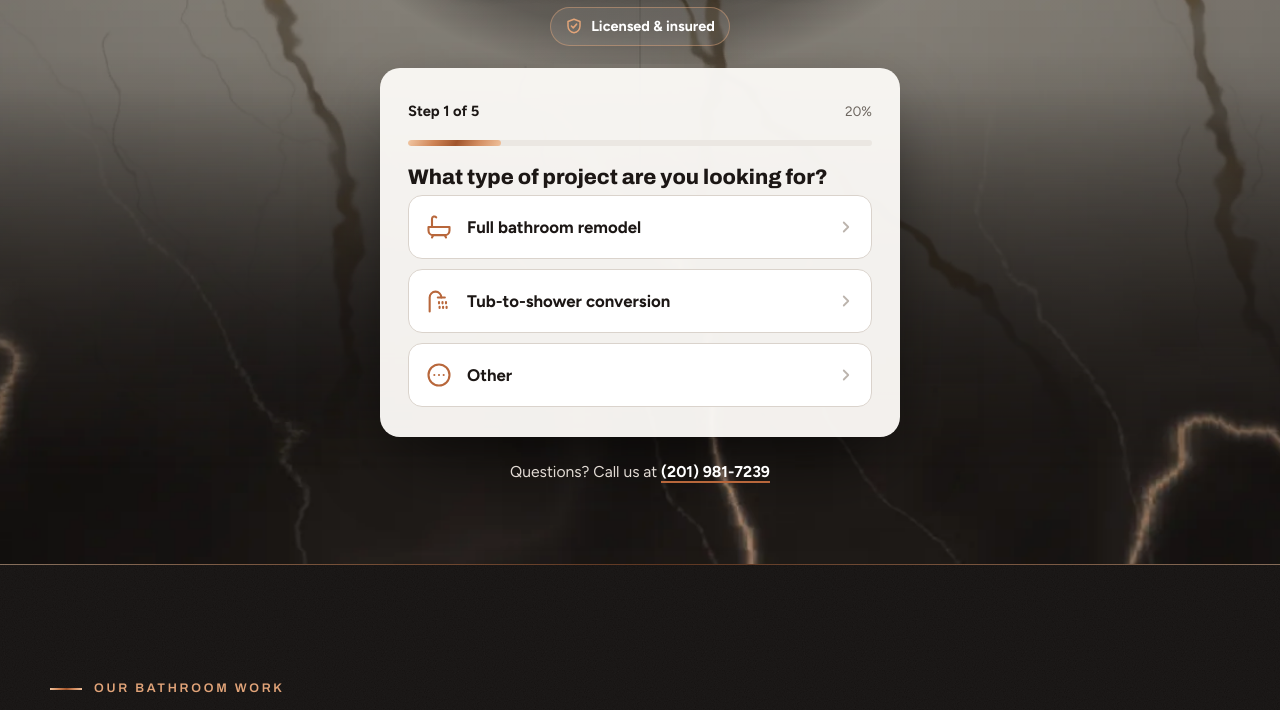
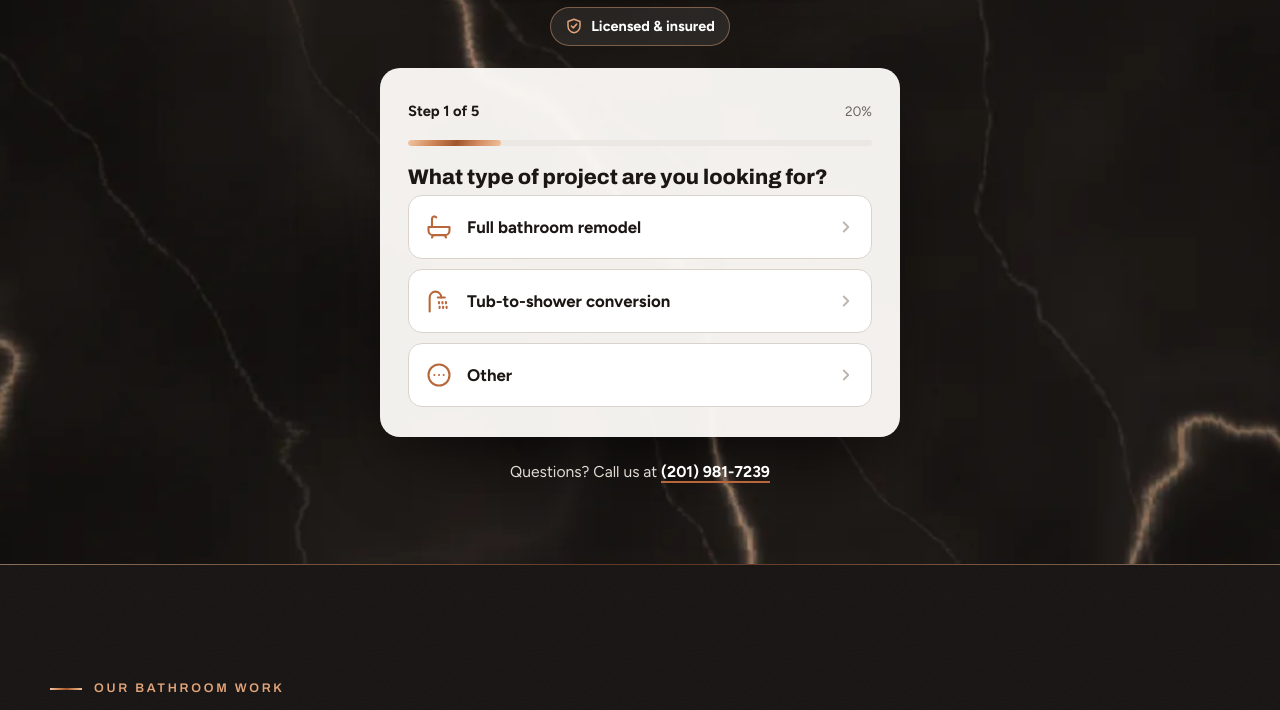
Before and after one commit to Nicolondo1231/andina-home-renovations, a plain HTML site: page bathroom-remodeling/index.html in a window 1280 px wide. Shown: the part 370-1080 px from the top of the page. Drawn offline with Linux system fonts and the light colour scheme.

Commit message:
Bathroom page header: back to the black marble background
Co-Authored-By: Claude Opus 5.5 <noreply@anthropic.com>
Claude-Session: https://claude.ai/code/session_01TjvC6AynqRukyHxmW6Zpes

```diff
--- a/bathroom-remodeling/index.html
+++ b/bathroom-remodeling/index.html
@@ -392,14 +392,9 @@ body.in-quote .mbar { transform: translateY(110%); }
 .qbadge { display: inline-flex; align-items: center; gap: 8px; padding: 7px 14px; border-radius: 999px; background: rgba(255,255,255,.08); border: 1px solid rgba(226,164,121,.45); color: var(--white); font-weight: 700; font-size: 0.9rem; }
 .qbadge svg { width: 18px; height: 18px; color: var(--copper-hi); }
 
-/* Calacatta marble wall behind the headline, fading into the dark marble behind the form */
-.qhero-photo { position: absolute; left: 0; right: 0; top: 0; height: 600px; z-index: 1; -webkit-mask-image: linear-gradient(180deg, #000 50%, transparent 100%); mask-image: linear-gradient(180deg, #000 50%, transparent 100%); }
-.qhero-photo img { width: 100%; height: 100%; object-fit: cover; object-position: 50% 0%; animation: qdrift 18s ease-out both; }
-.qhero-photo::after { content: ""; position: absolute; inset: 0; background: linear-gradient(180deg, rgba(14,11,10,.42) 0%, rgba(14,11,10,.5) 45%, rgba(14,11,10,.78) 80%, rgba(14,11,10,.92) 100%); }
 .qhero::before { z-index: 0; }
 .qintro h1, .qsub, .qtrusted, .qfor { text-shadow: 0 2px 10px rgba(0,0,0,.55); }
 .qintro h1 .metal-text { background: linear-gradient(115deg, #ffe2c8 0%, #f2b184 35%, #e39561 60%, #f7c9a4 100%); -webkit-background-clip: text; background-clip: text; filter: drop-shadow(0 2px 4px rgba(0,0,0,.5)); text-shadow: none; }
-@media (min-width: 760px) { .qhero-photo { height: 760px; } }
 /* Stronger contrast for the small header lines */
 .qintro { position: relative; }
 .qintro::before { content: ""; position: absolute; inset: -18px -24px; z-index: -1; background: radial-gradient(ellipse at 50% 50%, rgba(10,8,7,.55) 0%, rgba(10,8,7,.3) 55%, rgba(10,8,7,0) 75%); pointer-events: none; }
@@ -432,7 +427,6 @@ body.in-quote .mbar { transform: translateY(110%); }
 <main id="top">
   <section class="qhero" id="quote">
     <div class="qhero-bg" aria-hidden="true"><img src="/images/dark-marble.webp" alt=""></div>
-    <div class="qhero-photo" aria-hidden="true"><img src="/images/calacatta.webp" alt=""></div>
     <div class="qwrap">
       <div class="qintro">
         <div class="qtrust"><div class="qstars" role="img" aria-label="Rated 5 out of 5 stars">
```
Also changed, not shown: images/calacatta.webp (deleted).
